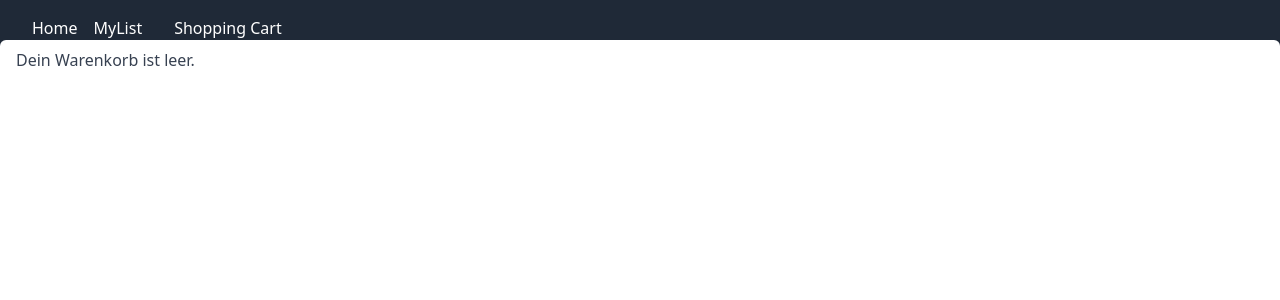
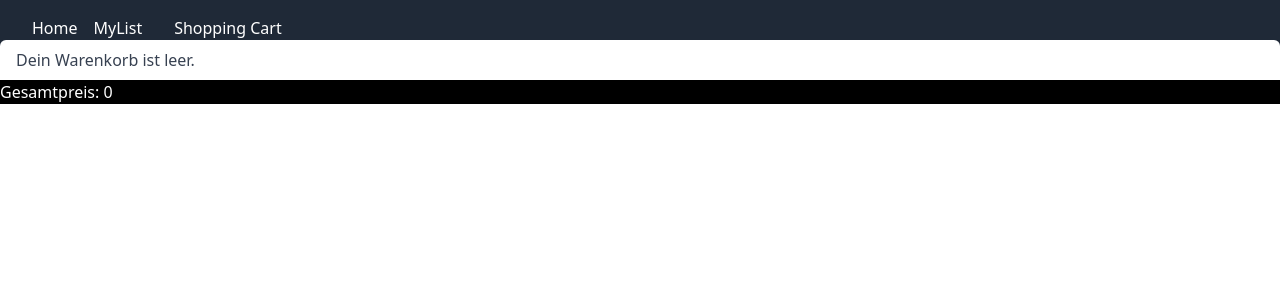
Before and after one commit to Albs1de/FakeStore, a React (Vite) app: page /mylist in a window 1280 px wide. Both pictures are taken after a click on the item "Shopping Cart". Shown: the top 300 px of the page. Built offline with nearby package versions, Linux system fonts and the light colour scheme.

Commit message:
Fix: Gesamtpreis wird im Warenkorb nun angezeigt

```diff
--- a/src/components/Navbar.jsx
+++ b/src/components/Navbar.jsx
@@ -4,7 +4,7 @@ import { useCart } from './shoppingcardcontext/ShoppingCardContext'
 
 const Navbar = () => {
   const [isCartOpen, setIsCartOpen] = useState(false)
-  const { cartList } = useCart()
+  const { cartList, totalPrice } = useCart()
 
   const toggleCart = () => {
     setIsCartOpen(!isCartOpen)
@@ -41,6 +41,9 @@ const Navbar = () => {
                   Dein Warenkorb ist leer.
                 </div>
               )}
+              <div className="bg-black text-white">
+                <p>Gesamtpreis: {totalPrice}</p>
+              </div>
             </div>
           )}
         </li>
--- a/src/components/shoppingcardcontext/ShoppingCardContext.jsx
+++ b/src/components/shoppingcardcontext/ShoppingCardContext.jsx
@@ -1,4 +1,4 @@
-import { createContext, useContext, useState } from 'react'
+import { createContext, useContext, useState, useEffect } from 'react'
 
 //Context erstellen
 const CartContext = createContext()
@@ -6,6 +6,7 @@ const CartContext = createContext()
 //Provider
 export const CartProvider = ({ children }) => {
   const [cartList, setCartList] = useState([])
+  const [totalPrice, setTotalPrice] = useState(0)
 
   //Fügt Produkte zum Warenkorb hinzu
   const addToCart = (product) => {
@@ -34,10 +35,17 @@ export const CartProvider = ({ children }) => {
     const newCartList = cartList.filter((element) => element.id !== product.id)
     setCartList(newCartList)
   }
+  // Aktualisiert den Gesamtbetrag in totalprice abhängig von cartList
+  useEffect(() => {
+    const newTotalPrice = cartList.reduce((sum, item) => sum + item.price, 0)
+    setTotalPrice(newTotalPrice)
+  }, [cartList])
 
   // Context-Werte bereitstellen
   return (
-    <CartContext.Provider value={{ cartList, addToCart, deleteFromCart }}>
+    <CartContext.Provider
+      value={{ cartList, addToCart, deleteFromCart, totalPrice, setTotalPrice }}
+    >
       {children}
     </CartContext.Provider>
   )
```
